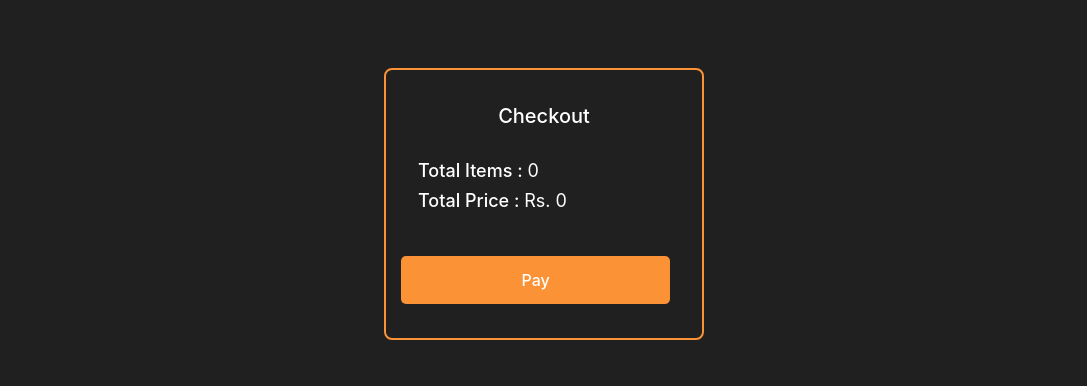
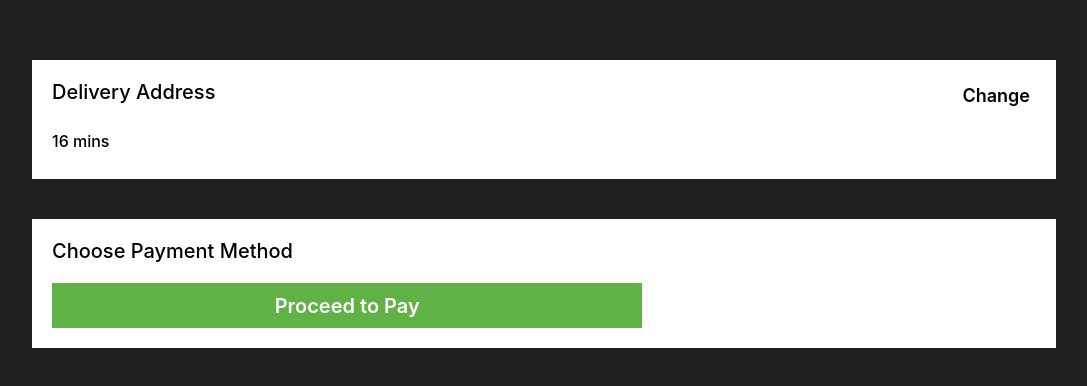
Before and after one commit to dikshajaggi/FoodPoint, a React (Create React App) app: page /payment in a window 1280 px wide. Shown: the part 196-582 px from the top of the page, without its empty margins (96-1183 px from the left). Built offline with nearby package versions, Linux system fonts and the light colour scheme; no server answers.

Commit message:
payment setup

```diff
--- /dev/null
+++ b/src/components/FinalPayment.js
@@ -0,0 +1,23 @@
+import React from 'react'
+import { Add, ButtonPay, ChangeAddBtn, Div1, Div2, FinalPaymentWrapper } from './styledComponents/FinalPayment'
+
+const FinalPayment = ({cartData, checkoutHandler}) => {
+  return (
+    <FinalPaymentWrapper>
+      <Div1>
+        <Add>
+          <h5>Delivery Address</h5>
+          <ChangeAddBtn>Change</ChangeAddBtn>
+        </Add>
+        <h6 style={{margin: "20px 0px"}}>{localStorage.getItem("location")}</h6>
+        <h6>16 mins</h6>
+      </Div1>
+      <Div2>
+        <h5 style={{marginBottom: "20px"}}>Choose Payment Method</h5>
+        <ButtonPay onClick={checkoutHandler}>Proceed to Pay</ButtonPay>
+      </Div2>
+    </FinalPaymentWrapper>
+  )
+}
+
+export default FinalPayment
--- /dev/null
+++ b/src/components/styledComponents/FinalPayment.js
@@ -0,0 +1,52 @@
+import styled from "styled-components";
+
+export const FinalPaymentWrapper = styled.div`
+display: flex;
+flex-direction: column;
+align-items: center;
+justify-content: center;
+width: 100%;
+height: 100%;
+background-color: transparent;
+color: black;
+`
+
+export const Div1 = styled.div`
+background-color: white;
+width: 80%;
+padding: 20px;
+color: black;
+`
+
+export const Div2 = styled.div`
+margin-top: 40px;
+background-color: white;
+width: 80%;
+padding: 20px;
+color: black;
+`
+
+export const ButtonPay = styled.button`
+background-color: #60B246;
+color: white;
+cursor: pointer;
+border: none;
+width: 60%;
+height: 45px;
+font-size: 20px;
+font-weight: 600;
+`
+
+export const Add = styled.div`
+display: flex;
+align-items: center;
+justify-content: space-between;
+`
+
+export const ChangeAddBtn = styled.button`
+border: none;
+font-weight: 600;
+font-size: 18px;
+background-color: transparent;
+cursor: pointer;
+`
--- a/src/pages/Checkout.js
+++ b/src/pages/Checkout.js
@@ -38,7 +38,7 @@ const Checkout = ({cartData, checkoutHandler}) => {
                 <TotalLabels>{language === "en" ?  langConfig[0].cart.totalItems.en : langConfig[0].cart.totalItems.hn} : <span style={{ fontWeight: 400 }}>{totalItems}</span></TotalLabels>
                 <TotalLabels>{language === "en" ?  langConfig[0].cart.totalPrice.en : langConfig[0].cart.totalPrice.hn} : <span style={{ fontWeight: 400 }}>Rs. {(total) / 100}</span></TotalLabels>
             </TotalWrapper>
-            {window.location.pathname === "/payment" ? <CheckoutBtn onClick={checkoutHandler}>{language === "en" ?  langConfig[0].cart.pay.en : langConfig[0].cart.pay.hn}</CheckoutBtn> : userData !== null? <LinkStyled to="/payment">
+            {userData !== null? <LinkStyled to="/payment">
             <CheckoutBtn>{language === "en" ?  langConfig[0].cart.checkout.en : langConfig[0].cart.checkout.hn}</CheckoutBtn>
             </LinkStyled> : <LinkStyled to="/login">
             <CheckoutBtn>{language === "en" ?  langConfig[0].cart.checkout.en : langConfig[0].cart.checkout.hn}</CheckoutBtn>
--- a/src/pages/Payment.js
+++ b/src/pages/Payment.js
@@ -6,6 +6,7 @@ import { useSelector } from 'react-redux'
 import { UserContext } from '../utilities/context/UserContext'
 import { BillingWrapper } from './styledComponents/Payment'
 import { CartMain } from './styledComponents/Cart'
+import FinalPayment from '../components/FinalPayment'
 
 const Payment = () => {
 
@@ -35,7 +36,7 @@ const Payment = () => {
             description: "Test Transaction",
             image: "https://example.com/your_logo",
             order_id: order.id, //This is a sample Order ID. Pass the `id` obtained in the response of Step 1
-            callback_url: "https://foodpointbackend-7mxm.onrender.com/api/paymentverification",
+            callback_url: "http://localhost:8000/api/paymentverification",
             prefill: {
                 "name": "sample",
                 "email": "sample@example.com",
@@ -55,7 +56,7 @@ const Payment = () => {
     return (
         <CartMain>
             <BillingWrapper>
-                <Checkout cartData={cartData} checkoutHandler={checkoutHandler}  />
+                <FinalPayment cartData={cartData} checkoutHandler={checkoutHandler}  />
             </BillingWrapper>
         </CartMain>
 
--- a/src/utilities/api/index.js
+++ b/src/utilities/api/index.js
@@ -1,7 +1,7 @@
 import axios from "axios"
 
-axios.defaults.baseURL = "http://localhost:8000/api/";
-// axios.defaults.baseURL = "https://foodpointbackend-7mxm.onrender.com/api/"
+// axios.defaults.baseURL = "http://localhost:8000/api/";
+axios.defaults.baseURL = "https://foodpointbackend-7mxm.onrender.com/api/"
 
 // id -> refers to user-id
 
```
